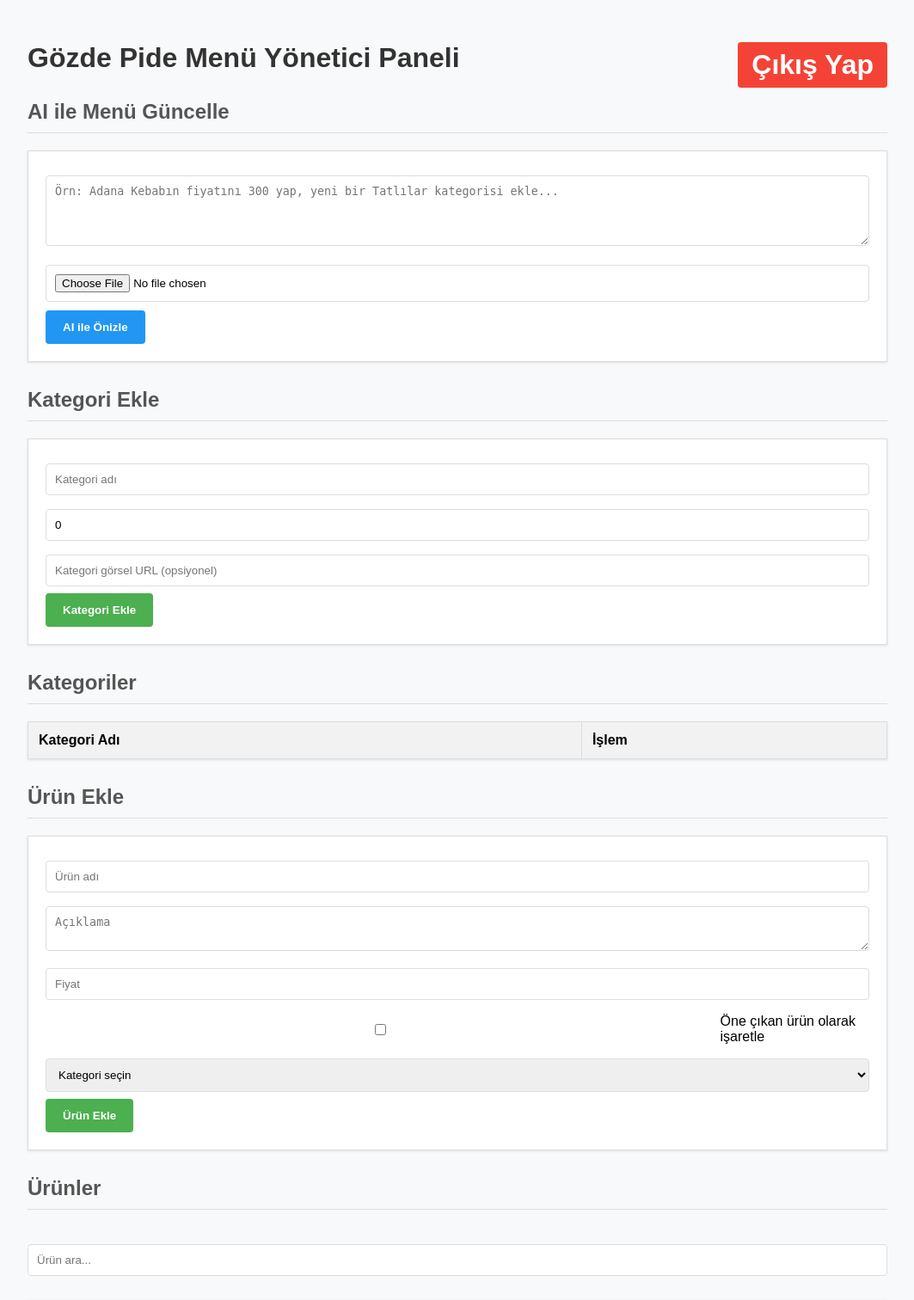
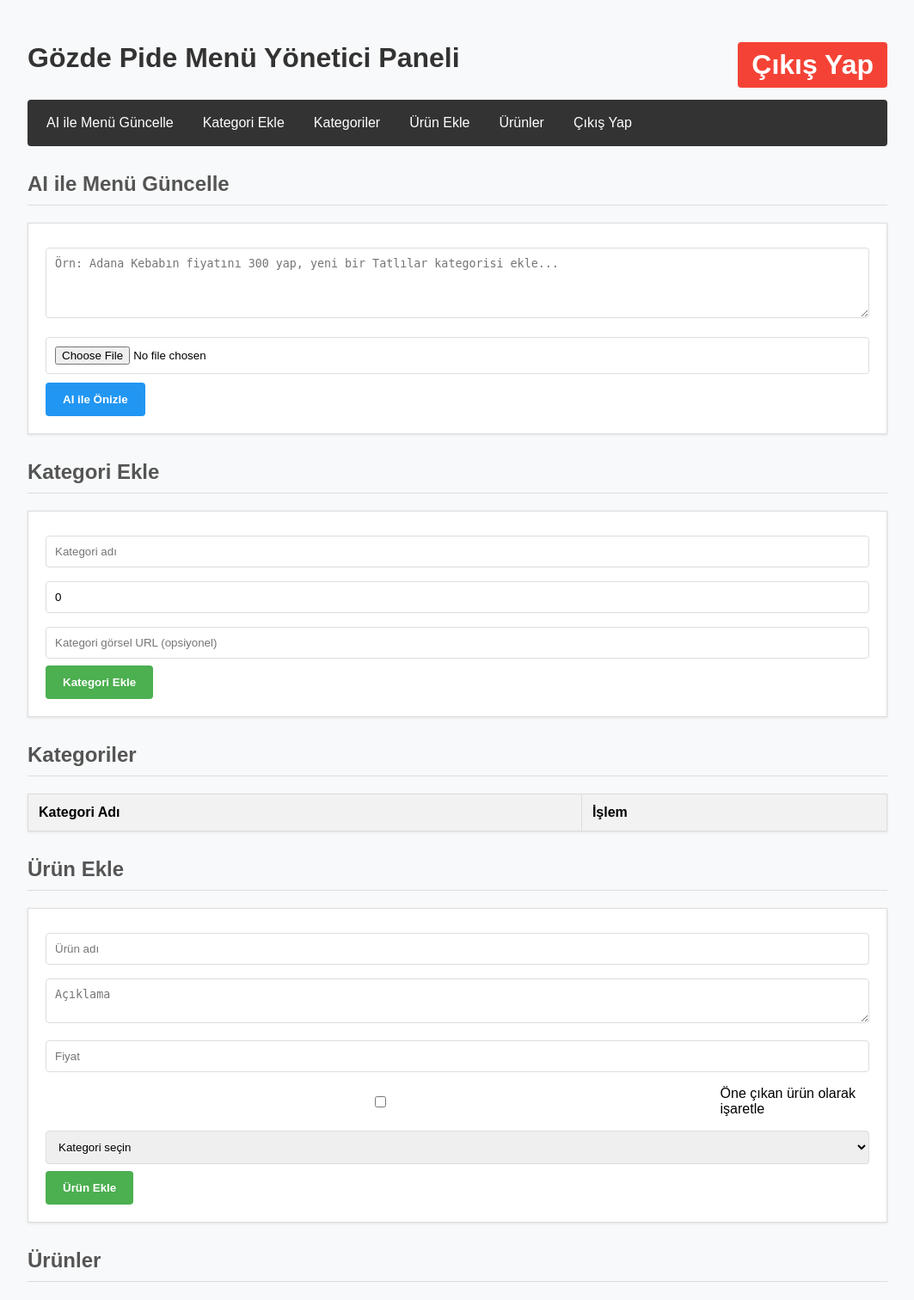
Before and after one commit to TahaArslan67/qrmenu, a Flask app: template templates/admin_new.html in a window 1280 px wide. Shown: the top 1512 px of the page at 86% size, without its empty margins (108-1171 px from the left). Run offline with Flask 2, Linux system fonts and the light colour scheme; the template is opened without the code that fills it, so the values that code supplies are empty; parts of the project's set-up code (start-up, migrations or seed data) failed here and were passed over.

Commit message:
Add navbar to admin panel

```diff
--- a/templates/admin_new.html
+++ b/templates/admin_new.html
@@ -22,13 +22,25 @@
         .edit-btn:hover { background-color: #0b7dda; }
         .logout { float: right; background-color: #f44336; color: white; padding: 8px 16px; text-decoration: none; border-radius: 4px; }
         .container { max-width: 1000px; margin: 0 auto; }
+        .navbar { background: #333; padding: 10px; border-radius: 4px; margin-bottom: 20px; display: flex; flex-wrap: wrap; gap: 10px; }
+        .navbar a { color: #fff; text-decoration: none; padding: 8px 12px; border-radius: 4px; }
+        .navbar a:hover { background: #555; }
     </style>
 </head>
 <body>
     <div class="container">
         <h1>Gözde Pide Menü Yönetici Paneli <a href="/logout" class="logout">Çıkış Yap</a></h1>
 
-        <h2>AI ile Menü Güncelle</h2>
+        <nav class="navbar">
+            <a href="#ai-section">AI ile Menü Güncelle</a>
+            <a href="#category-form-title">Kategori Ekle</a>
+            <a href="#categories-section">Kategoriler</a>
+            <a href="#item-add-section">Ürün Ekle</a>
+            <a href="#items-section">Ürünler</a>
+            <a href="/logout">Çıkış Yap</a>
+        </nav>
+
+        <h2 id="ai-section">AI ile Menü Güncelle</h2>
         <form id="ai-form">
             <textarea id="ai-prompt" placeholder="Örn: Adana Kebabın fiyatını 300 yap, yeni bir Tatlılar kategorisi ekle..." rows="4" style="width:100%;"></textarea>
             <input type="file" id="ai-image" accept="image/*" style="margin:10px 0;">
@@ -52,7 +64,7 @@
             <button type="button" id="cancel-category-edit" style="background-color: #f44336; display: none;">İptal</button>
         </form>
 
-        <h2>Kategoriler</h2>
+        <h2 id="categories-section">Kategoriler</h2>
         <table id="categories-table">
             <thead>
                 <tr>
@@ -65,7 +77,7 @@
             </tbody>
         </table>
 
-        <h2>Ürün Ekle</h2>
+        <h2 id="item-add-section">Ürün Ekle</h2>
         <form method="post" action="/add_item" id="item-form">
             <input type="hidden" name="item_id" id="item-id">
             <input type="text" name="name" placeholder="Ürün adı" required id="item-name">
@@ -83,7 +95,7 @@
             <button type="button" id="cancel-edit" style="background-color: #f44336; display: none;">İptal</button>
         </form>
 
-        <h2>Ürünler</h2>
+        <h2 id="items-section">Ürünler</h2>
         <div id="category-filter" style="margin-bottom:12px;display:flex;flex-wrap:wrap;gap:8px;"></div>
         <input type="text" id="product-search" class="search-input" placeholder="Ürün ara..." autocomplete="off">
         <table id="items-table">
```
